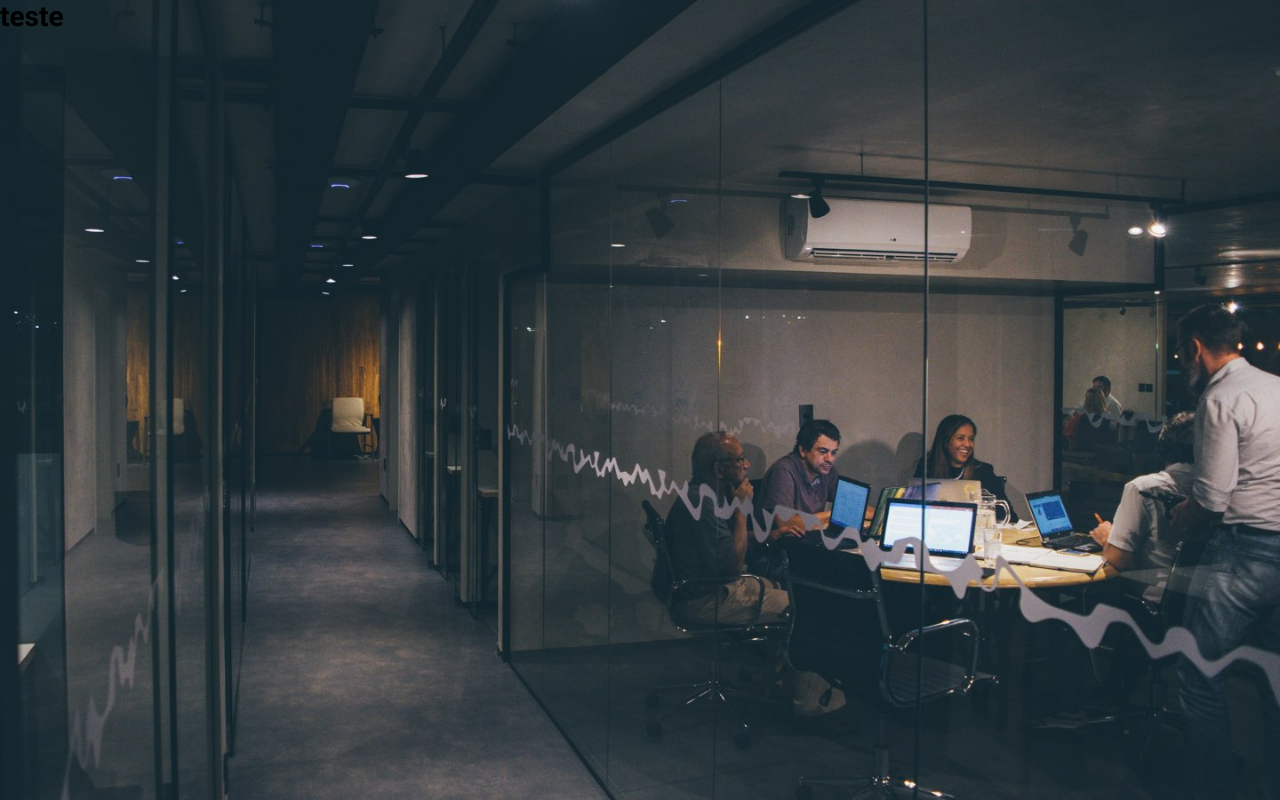
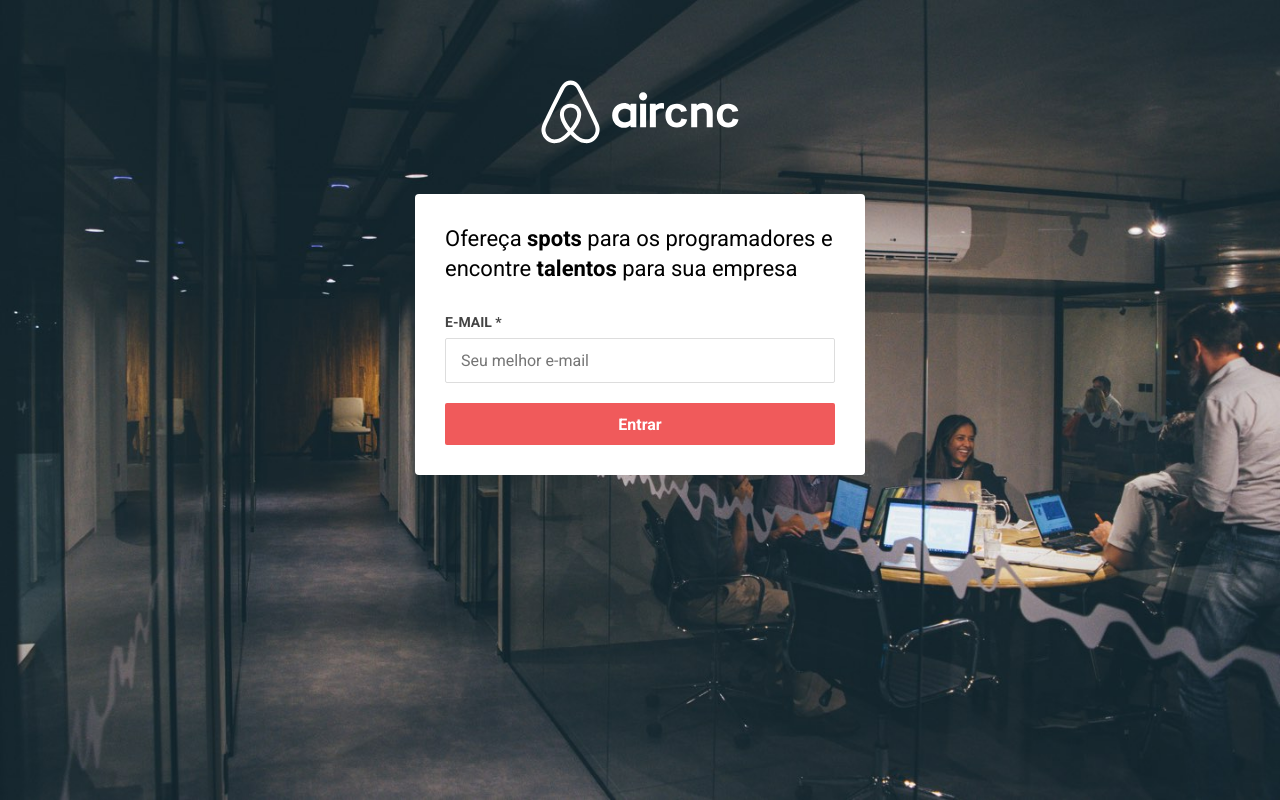
Before and after one commit to WilliamWJD/Aircnc, a React (Create React App) app in the folder frontend/: page / in a window 1280 px wide. Built offline with nearby package versions, Linux system fonts and the light colour scheme.

Commit message:
Criando a estilização da pagina de login

```diff
--- a/frontend/src/App.css
+++ b/frontend/src/App.css
@@ -21,3 +21,64 @@ body, input, button{
     font-family: 'Roboto', Arial, Helvetica, sans-serif;
     font-size: 14px;
 }
+
+.container{
+    margin:80px auto;
+    max-width: 450px;
+    widows: 100%;
+    display: flex;
+    flex-direction: column;
+    align-items: center;
+}
+
+.content{
+    width: 100%;
+    background: #fff;
+    margin-top:50px;
+    border-radius: 4px;
+    padding: 30px;
+}
+
+.content > p{
+    font-size: 22px;
+    line-height: 30px;
+    margin-bottom: 30px;
+}
+
+.content form{
+    display: flex;
+    flex-direction: column;
+}
+
+.content form label{
+    font-size: 14px;
+    color:#444;
+    font-weight: bold;
+    margin-bottom: 8px;
+}
+
+.content form input{
+    margin-bottom: 20px;
+    border: 1px solid #ddd;
+    border-radius: 2px;
+    height: 45px;
+    padding: 0 15px;
+    font-size: 16px;
+}
+
+.content button.btn{
+    border:0;
+    border-radius: 2px;
+    width: 100%;
+    height: 42px;
+    padding: 0 20px;
+    font-size: 16px;
+    font-weight: bold;
+    background: #f05a5b;
+    color:#fff;
+    cursor: pointer;
+}
+
+.content button.btn:hover{
+    background: #e14f50;
+}
--- a/frontend/src/App.js
+++ b/frontend/src/App.js
@@ -1,10 +1,22 @@
 import React from 'react';
 import './App.css'
 
+import logo from './assets/logo.svg'
+
 function App() {
   return (
-    <div className="App">
-      <h1>teste</h1>
+    <div className="container">
+      <img src={logo} alt="AirCnC"/>
+
+      <div className="content">
+        <p>Ofereça <strong>spots</strong> para os programadores e encontre <strong>talentos</strong> para sua empresa</p>
+
+        <form>
+          <label htmlFor="email">E-MAIL *</label>
+          <input type="email" id="email" placeholder="Seu melhor e-mail"/>
+          <button type="submit" className="btn">Entrar</button>
+        </form>
+      </div>
     </div>
   );
 }
```
